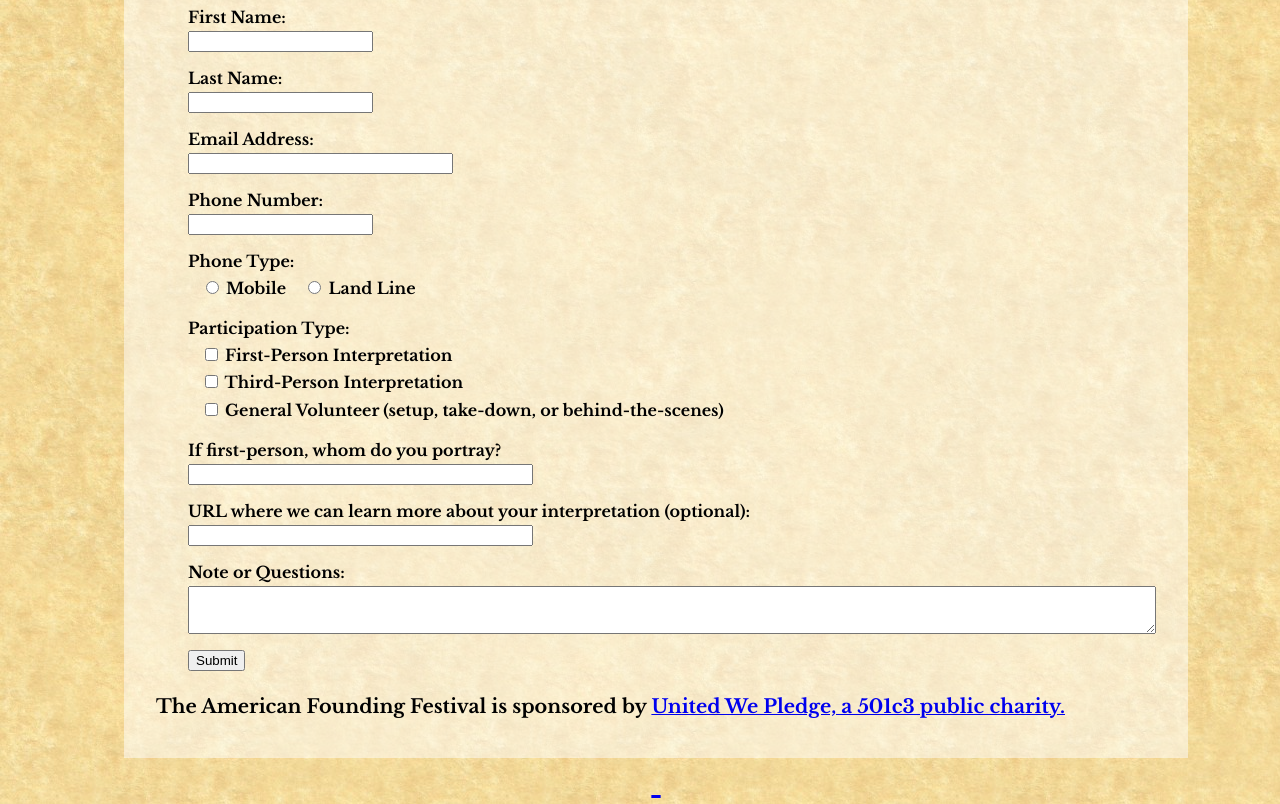
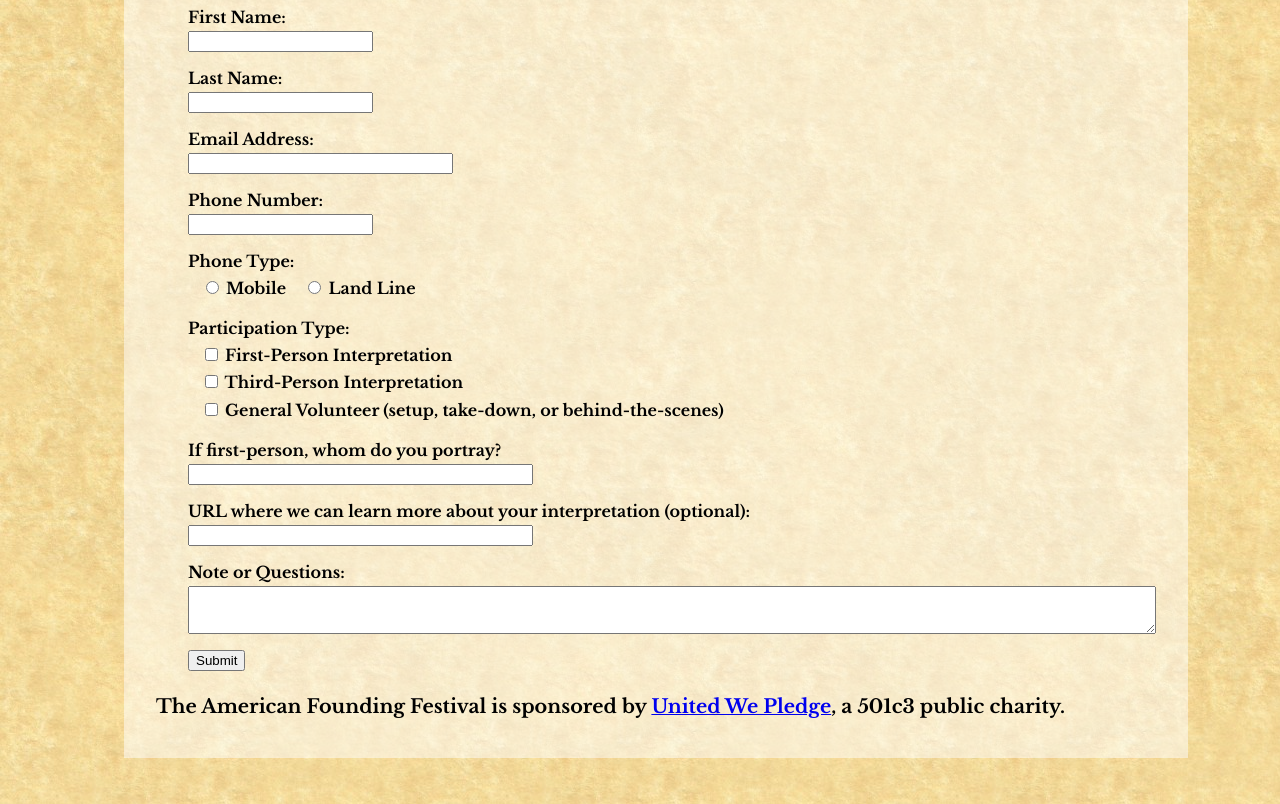
Before and after one commit to theGove/americanfoundingfestival, a plain HTML site: page index.html in a window 1280 px wide. Shown: the part 1392-2196 px from the top of the page. Drawn offline with nearby package versions, Linux system fonts and the light colour scheme.

Commit message:
minor tag end

```diff
--- a/index.html
+++ b/index.html
@@ -64,7 +64,7 @@
 
             </form>
         </div><p>
-            The American Founding Festival is sponsored by <a href="https://unitedwepledge.org/" target="_blank">United We Pledge, a 501c3 public charity.
+            The American Founding Festival is sponsored by <a href="https://unitedwepledge.org/" target="_blank">United We Pledge</a>, a 501c3 public charity.
 
         </p>
 
```
